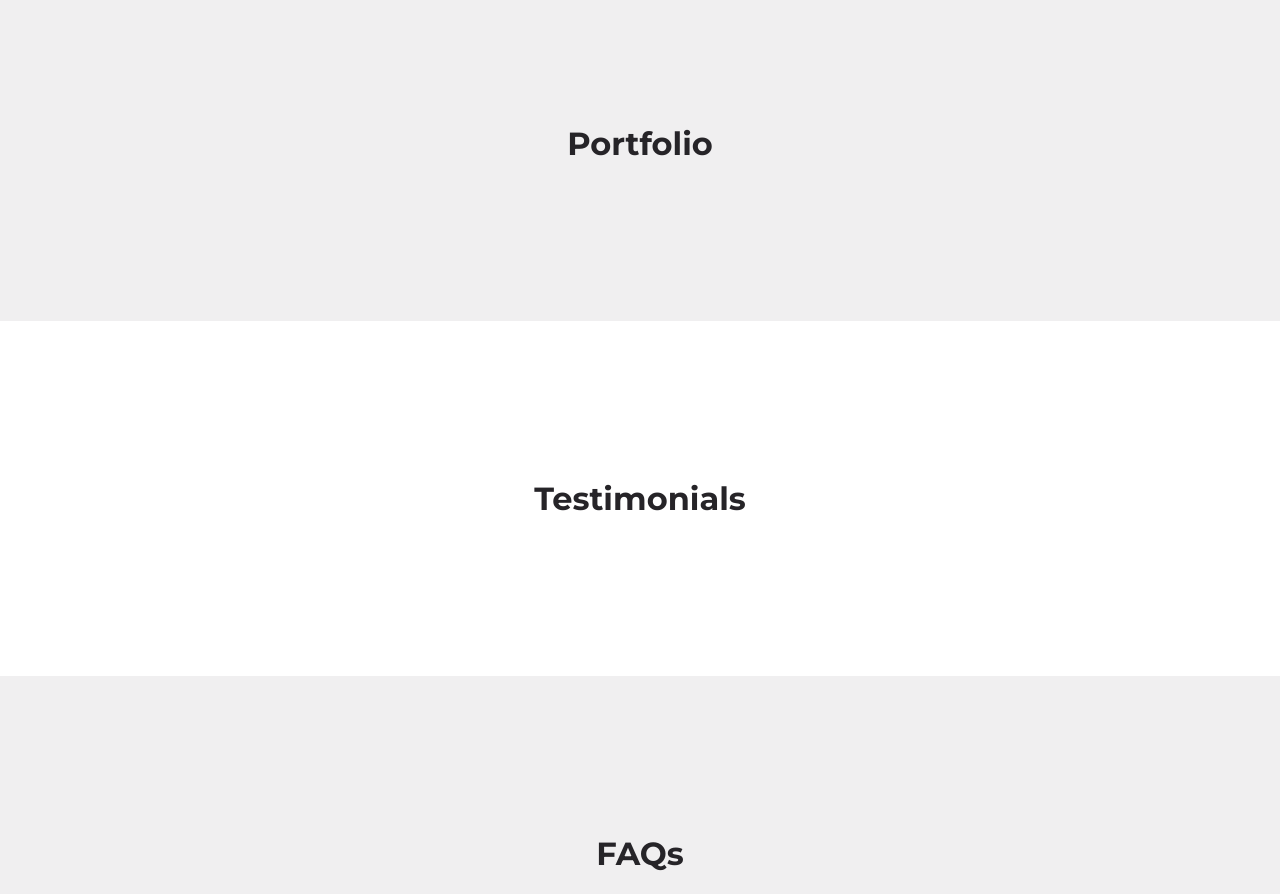
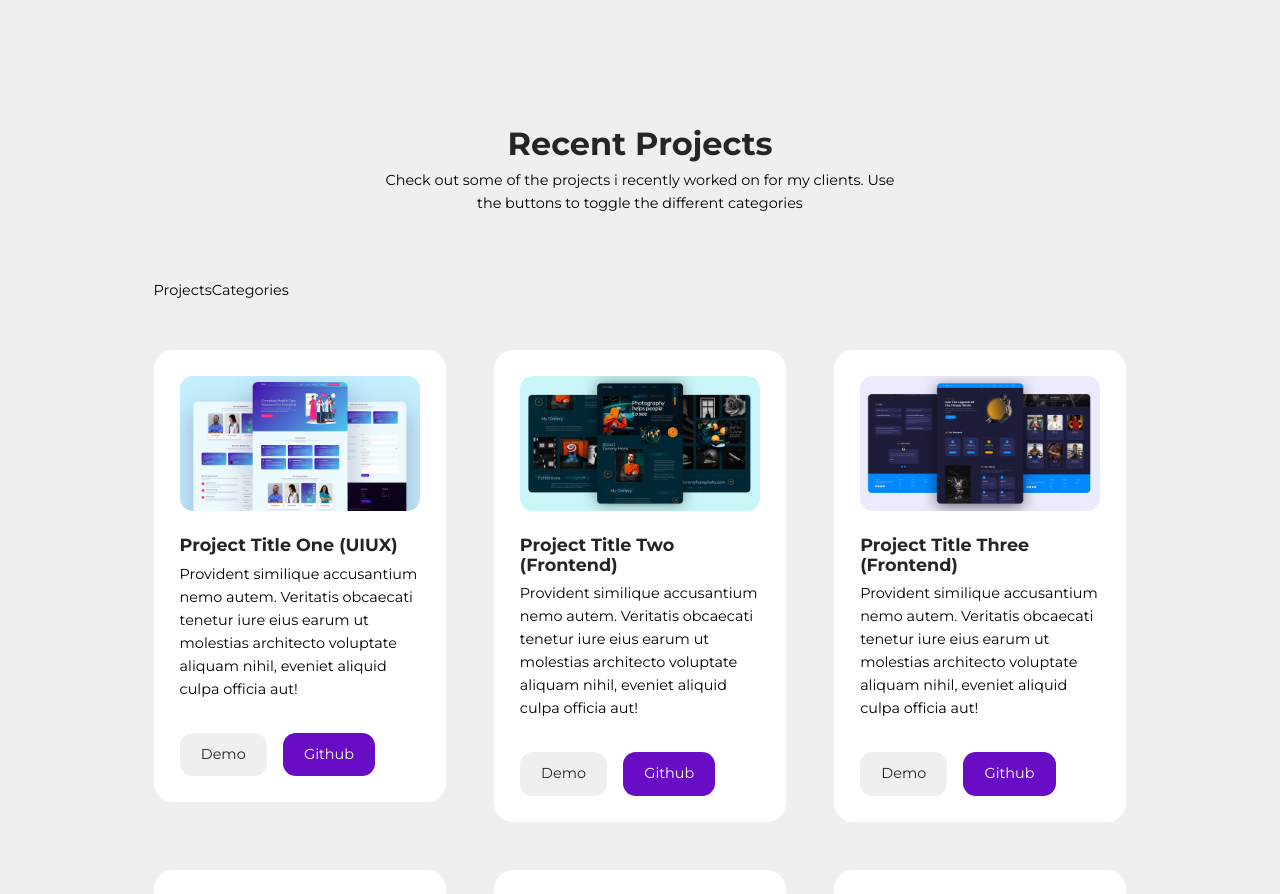
Before and after one commit to Altiuss/portfolio, a React (Create React App) app: page / in a window 1280 px wide. Shown: the part 2540-3434 px from the top of the page. Built offline with nearby package versions, Linux system fonts and the light colour scheme.

Commit message:
make changes in Portfolio

```diff
--- a/src/sections/portfolio/Portfolio.jsx
+++ b/src/sections/portfolio/Portfolio.jsx
@@ -1,9 +1,22 @@
 import './portfolio.css';
+import ProjectsCategories from './ProjectsCategories';
+import Projects from './Projects';
+import data from './data';
+import { useState } from 'react';
 
 
 const Portfolio = () => {
+  const [projects, setProjects] = useState(data);
   return (
-   <section id="portfolio"><h2>Portfolio</h2></section>
+   <section id="portfolio">
+    <h2>Recent Projects</h2>
+    <p>Check out some of the projects i recently worked on for my clients.
+       Use the buttons to toggle the different categories</p>
+       <div className="container portfolio__container">
+        <ProjectsCategories/>
+        <Projects projects={projects}/>
+       </div>
+    </section>
   )
 }
 
--- /dev/null
+++ b/src/sections/portfolio/Project.jsx
@@ -0,0 +1,21 @@
+import Card from "../../components/Card"
+
+const Project = ({ project }) => {
+    return (
+        <Card className="portfolio__project">
+            <div className="portfolio__project-image">
+                <img src={project.image} alt="Portfolio Project Image" />
+            </div>
+            <h4>{project.title}</h4>
+            <p>{project.desc}</p>
+            <div className="portfolio__project-cta">
+            <a href={project.demo} className="btn sm" target="_blank" rel="noopner noreferrer">Demo</a>
+            <a href={project.github} className="btn sm primary" target="_blank" rel="noopner noreferrer">Github</a>
+            </div>
+            </Card>
+            )
+}
+
+
+
+            export default Project
--- /dev/null
+++ b/src/sections/portfolio/Projects.jsx
@@ -0,0 +1,15 @@
+import Project from "./Project"
+
+const Projects = ({ projects }) => {
+    return (
+        <div className="portfolio__projects">
+            {
+                projects.map(project => (
+                    <Project key={project.id} project={project} />
+                ))
+            }
+        </div>
+    )
+}
+
+export default Projects
--- /dev/null
+++ b/src/sections/portfolio/ProjectsCategories.jsx
@@ -0,0 +1,9 @@
+import React from 'react'
+
+const ProjectsCategories = () => {
+  return (
+    <div>ProjectsCategories</div>
+  )
+}
+
+export default ProjectsCategories
--- /dev/null
+++ b/src/sections/portfolio/data.js
@@ -0,0 +1,96 @@
+import Image1 from '../../assets/project1.jpg'
+import Image2 from '../../assets/project2.jpg'
+import Image3 from '../../assets/project3.jpg'
+import Image4 from '../../assets/project4.jpg'
+import Image5 from '../../assets/project5.jpg'
+import Image6 from '../../assets/project6.jpg'
+import Image7 from '../../assets/project7.jpg'
+import Image8 from '../../assets/project8.jpg'
+import Image9 from '../../assets/project9.jpg'
+
+const data = [
+    {
+        id: 1,
+        category: 'uiux',
+        image: Image1,
+        title: "Project Title One (UIUX)",
+        desc: "Provident similique accusantium nemo autem. Veritatis obcaecati tenetur iure eius earum ut molestias architecto voluptate aliquam nihil, eveniet aliquid culpa officia aut!",
+        demo: 'http://egatortutorials.com',
+        github: 'https://github.com/egattor'
+    },
+    {
+        id: 2,
+        category: 'frontend',
+        image: Image2,
+        title: "Project Title Two (Frontend)",
+        desc: "Provident similique accusantium nemo autem. Veritatis obcaecati tenetur iure eius earum ut molestias architecto voluptate aliquam nihil, eveniet aliquid culpa officia aut!",
+        demo: 'http://egatortutorials.com',
+        github: 'https://github.com/egattor'
+    },
+    {
+        id: 3,
+        category: 'frontend',
+        image: Image3,
+        title: "Project Title Three (Frontend)",
+        desc: "Provident similique accusantium nemo autem. Veritatis obcaecati tenetur iure eius earum ut molestias architecto voluptate aliquam nihil, eveniet aliquid culpa officia aut!",
+        demo: 'http://egatortutorials.com',
+        github: 'https://github.com/egattor'
+    },
+    {
+        id: 4,
+        category: 'uiux',
+        image: Image4,
+        title: "Project Title Four (UIUX)",
+        desc: "Provident similique accusantium nemo autem. Veritatis obcaecati tenetur iure eius earum ut molestias architecto voluptate aliquam nihil, eveniet aliquid culpa officia aut!",
+        demo: 'http://egatortutorials.com',
+        github: 'https://github.com/egattor'
+    },
+    {
+        id: 5,
+        category: 'uiux',
+        image: Image5,
+        title: "Project Title Five (UIUX)",
+        desc: "Provident similique accusantium nemo autem. Veritatis obcaecati tenetur iure eius earum ut molestias architecto voluptate aliquam nihil, eveniet aliquid culpa officia aut! ",
+        demo: 'http://egatortutorials.com',
+        github: 'https://github.com/egattor'
+    },
+    {
+        id: 6,
+        category: 'frontend',
+        image: Image6,
+        title: "Project Title Six (Frontend)",
+        desc: "Provident similique accusantium nemo autem. Veritatis obcaecati tenetur iure eius earum ut molestias architecto voluptate aliquam nihil, eveniet aliquid culpa officia aut!",
+        demo: 'http://egatortutorials.com',
+        github: 'https://github.com/egattor'
+    },
+    {
+        id: 7,
+        category: 'frontend',
+        image: Image7,
+        title: "Project Title Seven (Frontend)",
+        desc: "Provident similique accusantium nemo autem. Veritatis obcaecati tenetur iure eius earum ut molestias architecto voluptate aliquam nihil, eveniet aliquid culpa officia aut!",
+        demo: 'http://egatortutorials.com',
+        github: 'https://github.com/egattor'
+    },
+    {
+        id: 8,
+        category: 'backend',
+        image: Image8,
+        title: "Project Title Eight (Backend)",
+        desc: "Provident similique accusantium nemo autem. Veritatis obcaecati tenetur iure eius earum ut molestias architecto voluptate aliquam nihil, eveniet aliquid culpa officia aut!",
+        demo: 'http://egatortutorials.com',
+        github: 'https://github.com/egattor'
+    },
+    {
+        id: 9,
+        category: 'frontend',
+        image: Image9,
+        title: "Project Title Nine (Frontend)",
+        desc: "Provident similique accusantium nemo autem. Veritatis obcaecati tenetur iure eius earum ut molestias architecto voluptate aliquam nihil, eveniet aliquid culpa officia aut!",
+        demo: 'http://egatortutorials.com',
+        github: 'https://github.com/egattor'
+    }
+]
+
+
+export default data
--- a/src/sections/portfolio/portfolio.css
+++ b/src/sections/portfolio/portfolio.css
@@ -0,0 +1,38 @@
+.portfolio__projects {
+    margin-top: 3rem;
+    display: grid;
+    grid-template-columns: repeat(3, 1fr);
+    gap: 3rem;
+    align-items: start;
+}
+
+.portfolio__project-image {
+    width: 100%;
+    height: fit-content;
+    min-height: 7rem;
+    max-height: 15rem;
+    background: var(--color-light);
+    border-radius: var(--border-radius-2);
+    margin-bottom: 1.5rem;
+    overflow: hidden;
+}
+
+.portfolio__project p {
+    margin: 0.5rem 0 2rem;
+}
+
+.portfolio__project-cta {
+    display: flex;
+    gap: 1rem;
+}
+
+.portfolio__project:hover .btn.sm
+{
+border-color: var(--color-white) ;
+}
+
+.portfolio__project:hover .btn.sm.primary {
+    background: transparent;
+    color: var(--color-primary);
+    border-color: var(--color-primary);
+}
```
